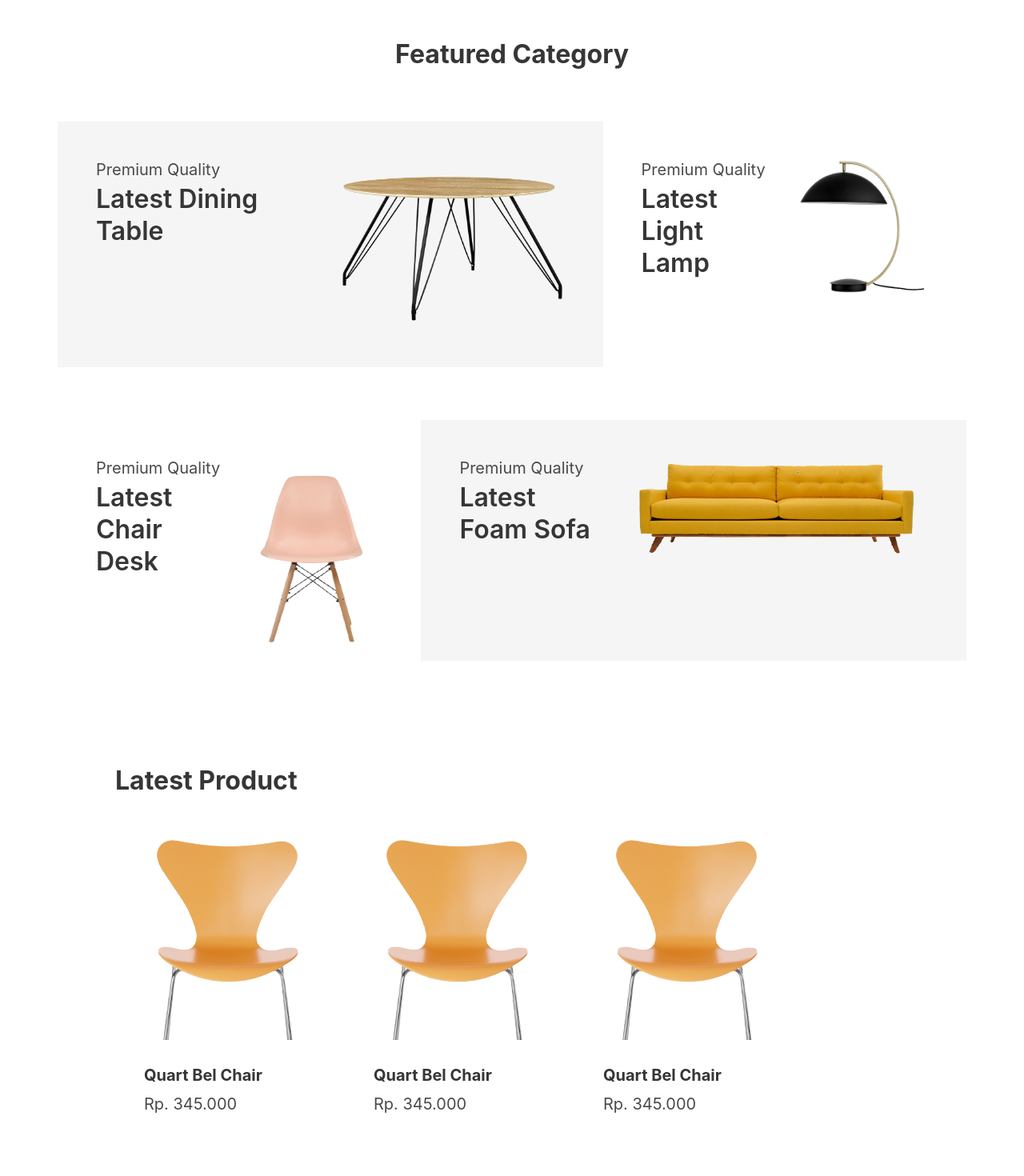
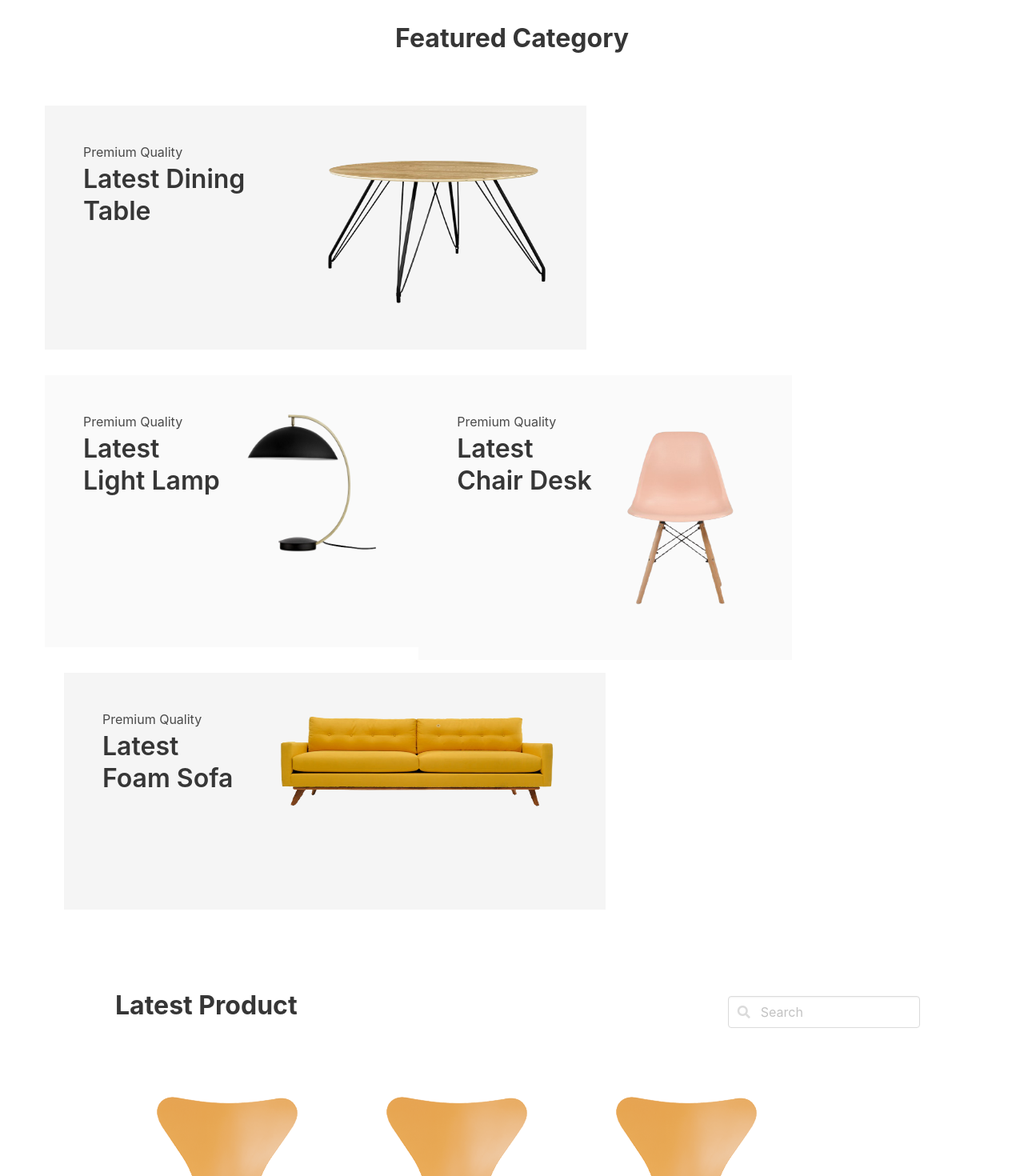
Before and after one commit to anidast/svelte-bulma_aeki, a Svelte app: page / in a window 1280 px wide. Shown: the part 860-2330 px from the top of the page at 80% size. Built offline with nearby package versions, Linux system fonts and the light colour scheme.

Commit message:
css footer search

```diff
--- a/src/containers/featured-category/index.scss
+++ b/src/containers/featured-category/index.scss
@@ -1,5 +1,5 @@
 .text-category{
-    margin-top: 60px!important;
+    margin-top: 40px!important;
     margin-bottom: 60px!important;
 }
 .touch{
@@ -12,5 +12,8 @@
     line-height: 40px;
 }
 .is-three-fifths{
-    height: 100%;
+    width: 58%!important;
 }
+.bg-right{
+    background-color:#FAFAFA;
+}
--- a/src/containers/featured-category/index.svelte
+++ b/src/containers/featured-category/index.svelte
@@ -11,13 +11,13 @@
 </head>
 
 <section class="section">
-    <p class="title is-size-3 has-text-weight-bold has-text-centered text-category"> Featured Category</p>
+    <p class="title is-size-3 has-text-weight-bold has-text-centered text-category">Featured Category</p>
 
-    <div class="columns is-multiline mx-5">
-        <div class="column is-three-fifths has-background-light p-6 my-4 touch">
+    <div class="columns is-multiline mx-2">
+        <div class="column is-three-fifths has-background-light p-6 my-4 mr-5 touch">
             <div class="columns">
                 <div class="column is-half">
-                    <p class="subtitle">Premium Quality</p>
+                    <p class="subtitle is-size-6">Premium Quality</p>
                     <p class="title">Latest Dining <br> Table</p>
                     <br><br>
                     <p class="is-invisible">
@@ -34,10 +34,10 @@
             </div>
         </div>
 
-        <div class="column is-two-fifths p-6 my-4 touch">
+        <div class="column is-two-fifths p-6 my-4 touch bg-right">
             <div class="columns">
                 <div class="column is-half">
-                    <p class="subtitle">Premium Quality</p>
+                    <p class="subtitle is-size-6">Premium Quality</p>
                     <p class="title">Latest Light Lamp</p>
                     <br><br>
                     <p class="is-invisible">
@@ -54,10 +54,10 @@
             </div>
         </div>
 
-        <div class="column is-two-fifths p-6 mt-4 touch">
+        <div class="column is-two-fifths p-6 mt-4 touch bg-right">
             <div class="columns">
                 <div class="column is-half">
-                    <p class="subtitle">Premium Quality</p>
+                    <p class="subtitle is-size-6">Premium Quality</p>
                     <p class="title">Latest Chair Desk</p>
                     <br><br>
                     <p class="is-invisible">
@@ -74,10 +74,10 @@
             </div>
         </div>
 
-        <div class="column is-three-fifths has-background-light p-6 my-4 touch">
+        <div class="column is-three-fifths has-background-light p-6 my-4 ml-5 touch">
             <div class="columns">
                 <div class="column is-one-third">
-                    <p class="subtitle">Premium Quality</p>
+                    <p class="subtitle is-size-6">Premium Quality</p>
                     <p class="title">Latest Foam Sofa</p>
                     <br><br>
                     <p class="is-invisible">
--- a/src/containers/footer/index.scss
+++ b/src/containers/footer/index.scss
@@ -0,0 +1,6 @@
+.footer{
+    height: 60%!important;
+}
+.box-input{
+    width: 240px;
+}
--- a/src/containers/footer/index.svelte
+++ b/src/containers/footer/index.svelte
@@ -8,41 +8,41 @@
 
 <footer class="footer has-background-info-dark">
 	<div class="container">
-		<div class="columns">
-		  <div class="column is-half">
+		<div class="columns is-justify-content-center">
+		  <div class="column mr-5">
 		  	<p class="title is-5 has-text-white has-text-weight-bold">Tentang AEKI</p>
-		  	<p class="subtitle has-text-white">Perusahaan Furniture yang menyediakan banyak produk lengkap perabotan rumah tangga</p>
-		  	<p class="subtitle has-text-white">Jl Rungkut Asri Tengah No.5-7, Rungkut Kidul, Kec. Rungkut, Kota Surabaya, Jawa Timur 60295 (031) 8707329</p>
+		  	<p class="subtitle has-text-white is-size-6 mt-5">Perusahaan Furniture yang menyediakan banyak produk lengkap perabotan rumah tangga</p>
+		  	<p class="subtitle has-text-white is-size-6">Jl Rungkut Asri Tengah No.5-7, Rungkut Kidul, Kec. Rungkut, Kota Surabaya, Jawa Timur 60295 (031) 8707329</p>
 		  </div>
 		  <div class="column">
 		  	<p class="title is-5 has-text-white has-text-weight-bold">Kabar Terbaru</p>
-		  	<p class="subtitle has-text-white">Tetap update dengan pembaruan kami</p>
+		  	<p class="subtitle has-text-white is-size-6 mt-5">Tetap update dengan pembaruan kami</p>
 		  	<div class="field has-addons">
 				  <div class="control">
-				    <input class="input has-background-grey-lighter has-text-black" type="text" placeholder="Masukkan Email Anda">
+				    <input class="input has-background-grey-lighter has-text-black box-input" type="text" placeholder="Masukkan Email Anda">
 				  </div>
 				  <div class="control">
-				    <a class="button is-warning">
-				      <a class="icon">
-				        <i class="fa fa-arrow-right"/>
+				    <a class="button is-warning" href={linkFacebook}>
+				      <a class="icon" href={linkFacebook}>
+				        <i class="fa fa-arrow-right" style="color:grey"/>
 				      </a>
 				    </a>
 				  </div>
 				</div>
-				<p class="subtitle has-text-warning">Frequently Q&A</p>
+				<p class="subtitle has-text-warning is-size-6">Frequently Q&A</p>
 		  </div>
 		  <div class="column">
 		  	<p class="title is-5 has-text-white has-text-weight-bold">Ikuti Kami</p>
-		  	<p class="subtitle has-text-white">Jangan lupa follow akun social media kami</p>
+		  	<p class="subtitle has-text-white is-size-6 mt-5">Jangan lupa follow akun social media kami</p>
 		  	<div class="content">
 		      <a class="icon" href={linkFacebook}>
-		        <i class="fab fa-facebook fa-2x" />
+		        <i class="fab fa-facebook fa-2x" style="color:white"/>
 		      </a>
 		      <a class="icon ml-6" href={linkInstagram}>
-		        <i class="fab fa-instagram fa-2x" />
+		        <i class="fab fa-instagram fa-2x" style="color:white"/>
 		      </a>
 		      <a class="icon ml-6" href={linkYoutube}>
-		        <i class="fab fa-youtube fa-2x" />
+		        <i class="fab fa-youtube fa-2x" style="color:white"/>
 		      </a>
 		    </div>
 		  </div>
--- a/src/containers/products-list/index.svelte
+++ b/src/containers/products-list/index.svelte
@@ -23,9 +23,24 @@
 </script>
 
 <section class="section mx-6 px-6">
-  <p class="title is-size-3 has-text-weight-bold mx-6">{category}</p>
+  <div class="columns mb-5">
+    <div class='column is-three-fifths'>
+      <p class="title is-size-3 has-text-weight-bold mx-6">{category}</p>
+    </div>
+    <div class='column is-two-fifths'>
+      <div class="panel-block" style="float:right">
+        <p class="control has-icons-left">
+          <input class="input box-input" type="text" placeholder="Search">
+          <span class="icon is-left">
+            <i class="fas fa-search" aria-hidden="true"></i>
+          </span>
+        </p>
+      </div>
+    </div>
+  </div>
 
-  <div class="columns is-multiline ml-6">
+
+  <div class="columns is-multiline ml-6 mt-4">
     {#each products as product}
       <Link to={'product/' + product.id}>
         <div class="column">
```
